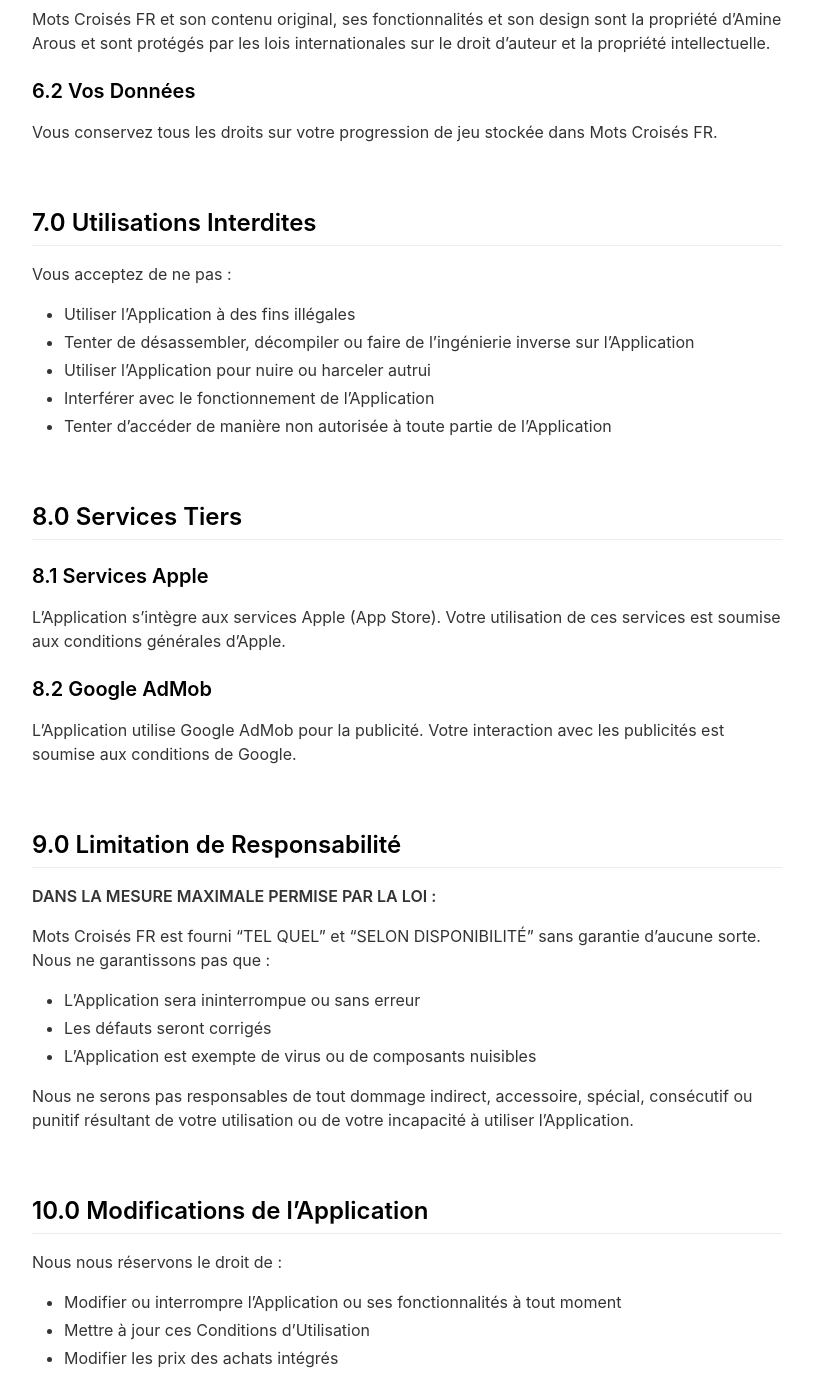
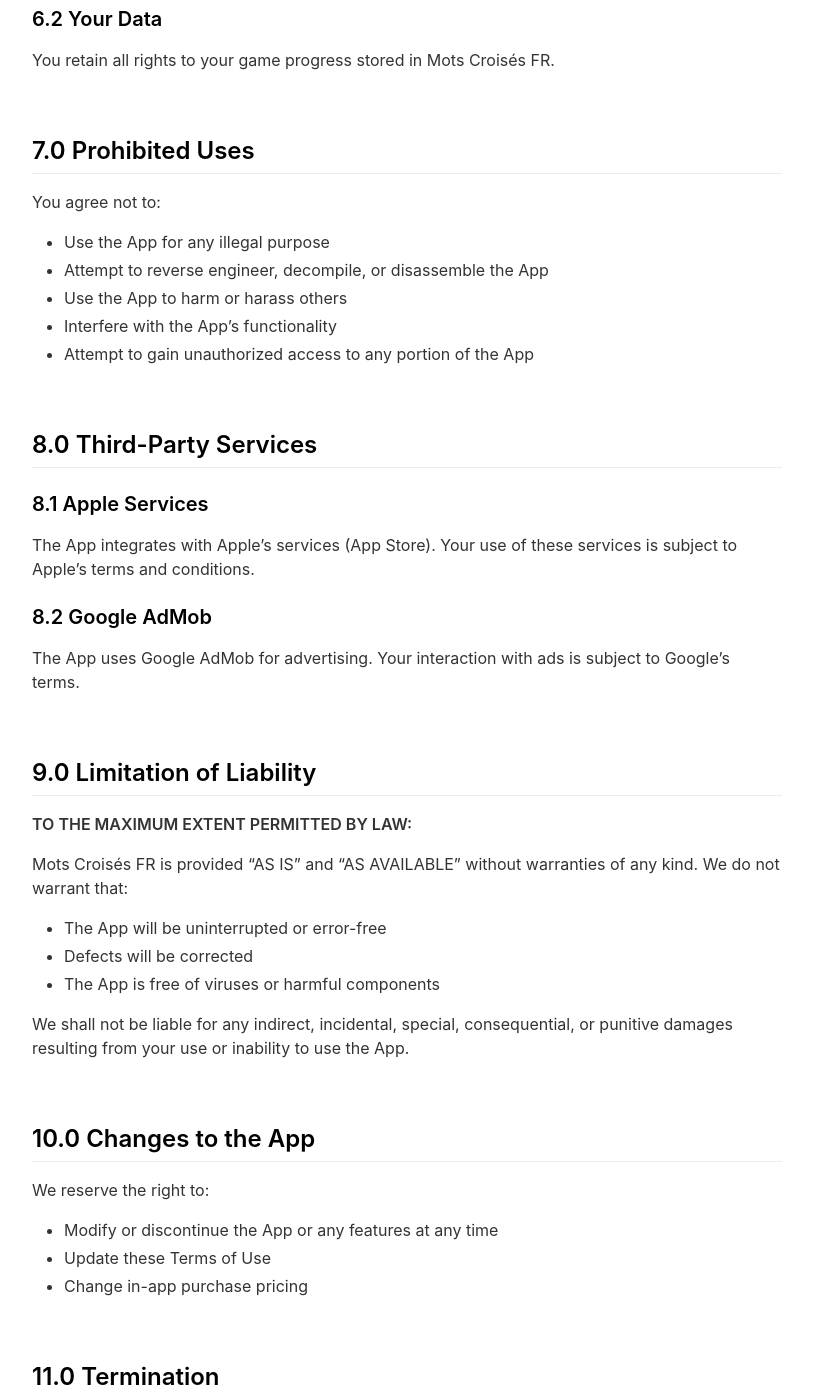
Before and after one commit to AmineArous/crosswordfr-landingpage, a Jekyll site: the page built from _pages/terms.md, in a window 1280 px wide and 1400 px high, scrolled down 2131 px. Shown: the whole window, without its empty margins (233-1046 px from the left). Built offline with Jekyll 4.4.1, drawn with Linux system fonts in a browser that asks for light colours; nearby versions of some CDN libraries; some of the changed text lies outside the part shown.

Commit message:
Update terms.md

```diff
--- a/_pages/terms.md
+++ b/_pages/terms.md
@@ -5,136 +5,136 @@ include_in_header: false
 ---
 
 **Last updated**
-Décembre 2025
+December 2025
 
-# Conditions d'Utilisation
+# Terms of Use
 
-Bienvenue sur Mots Croisés FR. En téléchargeant ou en utilisant l'application, vous acceptez ces conditions.
+Welcome to Mots Croisés FR. By downloading or using the app, you agree to these terms.
 
 <br>
 
-## 1.0 Acceptation des Conditions
+## 1.0 Acceptance of Terms
 
-En accédant et en utilisant Mots Croisés FR ("l'Application"), vous acceptez d'être lié par ces Conditions d'Utilisation. Si vous n'acceptez pas ces conditions, veuillez ne pas utiliser l'Application.
+By accessing and using Mots Croisés FR ("the App"), you accept and agree to be bound by these Terms of Use. If you do not agree to these terms, please do not use the App.
 
 <br>
 
-## 2.0 Description du Service
+## 2.0 Description of Service
 
-Mots Croisés FR est une application de jeu de mots croisés en français qui vous permet de résoudre des grilles thématiques et d'enrichir votre vocabulaire. L'Application utilise :
-- Le stockage local sur votre appareil (Core Data) pour sauvegarder votre progression
-- Google AdMob pour afficher des publicités
-- Des publicités récompensées pour obtenir des indices gratuits
+Mots Croisés FR is a French crossword puzzle game that allows you to solve thematic grids and enrich your vocabulary. The App uses:
+- Local device storage (Core Data) to save your progress
+- Google AdMob to display advertisements
+- Rewarded ads to earn free hints
 
 <br>
 
-## 3.0 Compte Utilisateur et Données
+## 3.0 User Account and Data
 
-### 3.1 Aucun Compte Requis
-Mots Croisés FR ne nécessite pas la création d'un compte. Toutes les données sont stockées localement sur votre appareil.
+### 3.1 No Account Required
+Mots Croisés FR does not require you to create an account. All data is stored locally on your device.
 
-### 3.2 Votre Responsabilité
-Vous êtes responsable de :
-- La sécurité de votre appareil
-- Toute décision que vous prenez en utilisant l'Application
+### 3.2 Your Responsibility
+You are responsible for:
+- Maintaining the security of your device
+- Any decisions you make while using the App
 
 <br>
 
-## 4.0 Publicités
+## 4.0 Advertisements
 
-### 4.1 Publicités Affichées
-L'Application affiche des publicités via Google AdMob pour financer son développement gratuit.
+### 4.1 Displayed Ads
+The App displays advertisements via Google AdMob to fund its free development.
 
-### 4.2 Publicités Récompensées
-Vous pouvez volontairement regarder des publicités récompensées pour obtenir des indices gratuits dans le jeu.
+### 4.2 Rewarded Ads
+You can voluntarily watch rewarded ads to earn free hints in the game.
 
-### 4.3 Collecte de Données Publicitaires
-Google AdMob peut collecter certaines données à des fins publicitaires conformément à la politique de confidentialité de Google.
+### 4.3 Advertising Data Collection
+Google AdMob may collect certain data for advertising purposes in accordance with Google's privacy policy.
 
 <br>
 
-## 5.0 Achats Intégrés
+## 5.0 In-App Purchases
 
-### 5.1 Indices
-Mots Croisés FR propose l'achat optionnel d'indices pour vous aider à résoudre les grilles.
+### 5.1 Hints
+Mots Croisés FR offers optional hint purchases to help you solve the grids.
 
-### 5.2 Facturation
-- Les achats sont facturés via votre compte Apple ID
-- Le paiement est prélevé à la confirmation de l'achat
+### 5.2 Billing
+- Purchases are billed through your Apple ID account
+- Payment is charged at confirmation of purchase
 
-### 5.3 Remboursements
-Tous les achats sont gérés par Apple. Pour les demandes de remboursement, veuillez contacter directement le support Apple.
+### 5.3 Refunds
+All purchases are handled by Apple. For refund requests, please contact Apple Support directly.
 
 <br>
 
-## 6.0 Propriété Intellectuelle
+## 6.0 Intellectual Property
 
-### 6.1 Propriété
-Mots Croisés FR et son contenu original, ses fonctionnalités et son design sont la propriété d'Amine Arous et sont protégés par les lois internationales sur le droit d'auteur et la propriété intellectuelle.
+### 6.1 Ownership
+Mots Croisés FR and its original content, features, and design are owned by Amine Arous and are protected by international copyright and intellectual property laws.
 
-### 6.2 Vos Données
-Vous conservez tous les droits sur votre progression de jeu stockée dans Mots Croisés FR.
+### 6.2 Your Data
+You retain all rights to your game progress stored in Mots Croisés FR.
 
 <br>
 
-## 7.0 Utilisations Interdites
+## 7.0 Prohibited Uses
 
-Vous acceptez de ne pas :
-- Utiliser l'Application à des fins illégales
-- Tenter de désassembler, décompiler ou faire de l'ingénierie inverse sur l'Application
-- Utiliser l'Application pour nuire ou harceler autrui
-- Interférer avec le fonctionnement de l'Application
-- Tenter d'accéder de manière non autorisée à toute partie de l'Application
+You agree not to:
+- Use the App for any illegal purpose
+- Attempt to reverse engineer, decompile, or disassemble the App
+- Use the App to harm or harass others
+- Interfere with the App's functionality
+- Attempt to gain unauthorized access to any portion of the App
 
 <br>
 
-## 8.0 Services Tiers
+## 8.0 Third-Party Services
 
-### 8.1 Services Apple
-L'Application s'intègre aux services Apple (App Store). Votre utilisation de ces services est soumise aux conditions générales d'Apple.
+### 8.1 Apple Services
+The App integrates with Apple's services (App Store). Your use of these services is subject to Apple's terms and conditions.
 
 ### 8.2 Google AdMob
-L'Application utilise Google AdMob pour la publicité. Votre interaction avec les publicités est soumise aux conditions de Google.
+The App uses Google AdMob for advertising. Your interaction with ads is subject to Google's terms.
 
 <br>
 
-## 9.0 Limitation de Responsabilité
+## 9.0 Limitation of Liability
 
-**DANS LA MESURE MAXIMALE PERMISE PAR LA LOI :**
+**TO THE MAXIMUM EXTENT PERMITTED BY LAW:**
 
-Mots Croisés FR est fourni "TEL QUEL" et "SELON DISPONIBILITÉ" sans garantie d'aucune sorte. Nous ne garantissons pas que :
-- L'Application sera ininterrompue ou sans erreur
-- Les défauts seront corrigés
-- L'Application est exempte de virus ou de composants nuisibles
+Mots Croisés FR is provided "AS IS" and "AS AVAILABLE" without warranties of any kind. We do not warrant that:
+- The App will be uninterrupted or error-free
+- Defects will be corrected
+- The App is free of viruses or harmful components
 
-Nous ne serons pas responsables de tout dommage indirect, accessoire, spécial, consécutif ou punitif résultant de votre utilisation ou de votre incapacité à utiliser l'Application.
+We shall not be liable for any indirect, incidental, special, consequential, or punitive damages resulting from your use or inability to use the App.
 
 <br>
 
-## 10.0 Modifications de l'Application
+## 10.0 Changes to the App
 
-Nous nous réservons le droit de :
-- Modifier ou interrompre l'Application ou ses fonctionnalités à tout moment
-- Mettre à jour ces Conditions d'Utilisation
-- Modifier les prix des achats intégrés
+We reserve the right to:
+- Modify or discontinue the App or any features at any time
+- Update these Terms of Use
+- Change in-app purchase pricing
 
 <br>
 
-## 11.0 Résiliation
+## 11.0 Termination
 
-Nous pouvons résilier ou suspendre votre accès à l'Application immédiatement, sans préavis, si vous enfreignez ces Conditions.
+We may terminate or suspend your access to the App immediately, without prior notice, if you breach these Terms.
 
 <br>
 
-## 12.0 Droit Applicable
+## 12.0 Governing Law
 
-Ces Conditions sont régies par les lois de la France, sans égard à ses dispositions relatives aux conflits de lois.
+These Terms shall be governed by the laws of France, without regard to its conflict of law provisions.
 
 <br>
 
-## 13.0 Contact
+## 13.0 Contact Information
 
-Pour toute question concernant ces Conditions d'Utilisation, contactez-nous à :
+For questions about these Terms of Use, contact us at:
 
 **sixtyedge@gmail.com**
 
```
